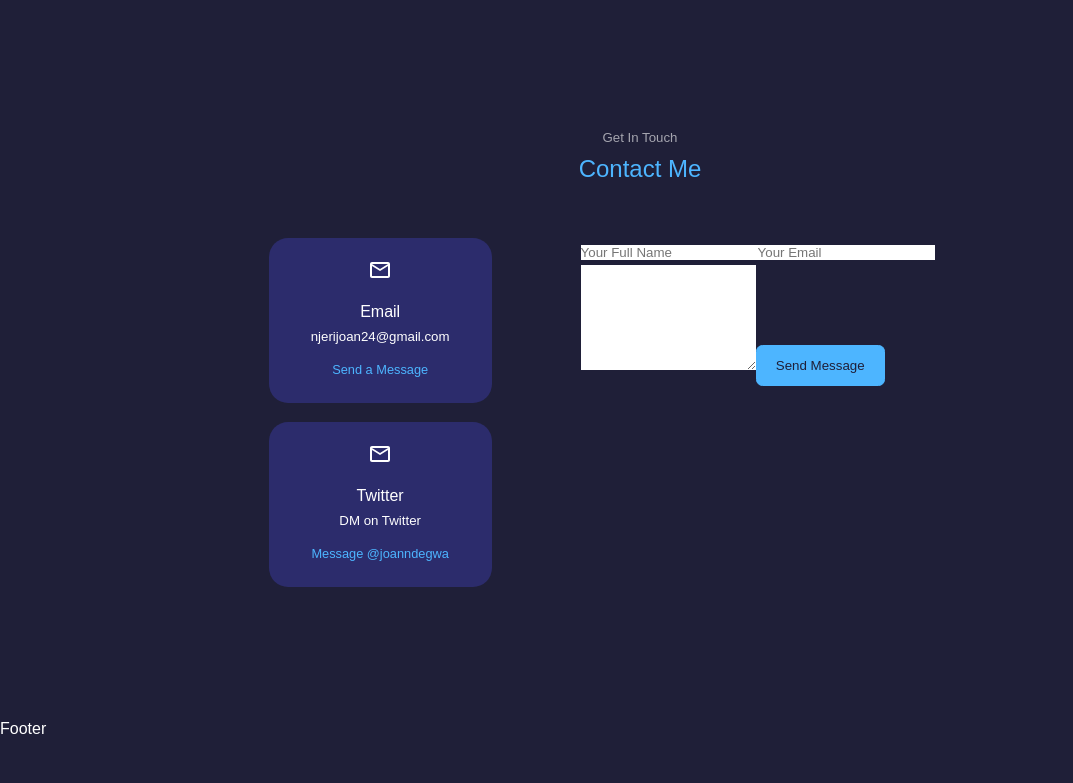
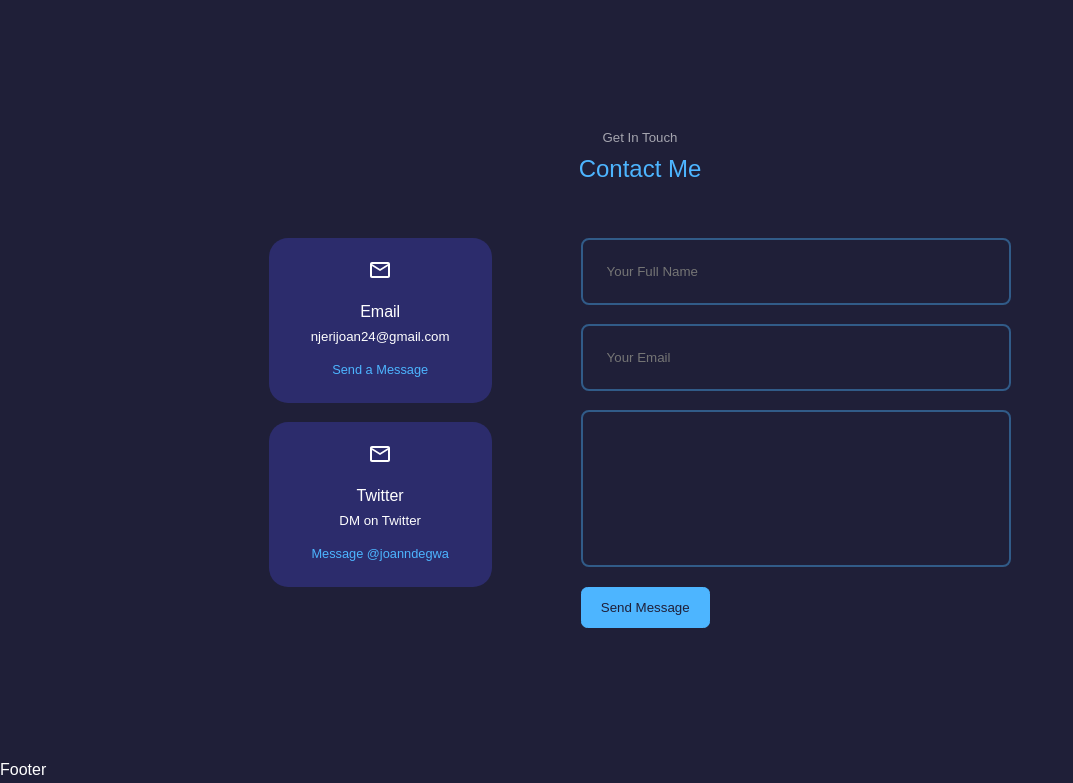
Before and after one commit to jnjerin/portfolio-site, a React (Create React App) app in the folder react-portfolio-website/: page / in a window 1280 px wide. Shown: the part 3864-4647 px from the top of the page, without its empty margins (0-1073 px from the left). Before the commit the page ends 4606 px from the top, so only its background shows below. Built offline with nearby package versions, Linux system fonts and the light colour scheme.

Commit message:
styled contact form

```diff
--- a/react-portfolio-website/src/components/contact/contact.css
+++ b/react-portfolio-website/src/components/contact/contact.css
@@ -38,5 +38,17 @@
 
 /* ==========================FORM=========================== */
 form {
+    display: flex;
+    flex-direction: column;
+    gap: 1.2rem;
+}
 
+input, textarea {
+    width: 100%;
+    padding: 1.5rem;
+    border-radius: 0.5rem;
+    background: transparent;
+    border: 2px solid var(--color-primary-variant);
+    resize: none;
+    color: var(--color-white);
 }
```
